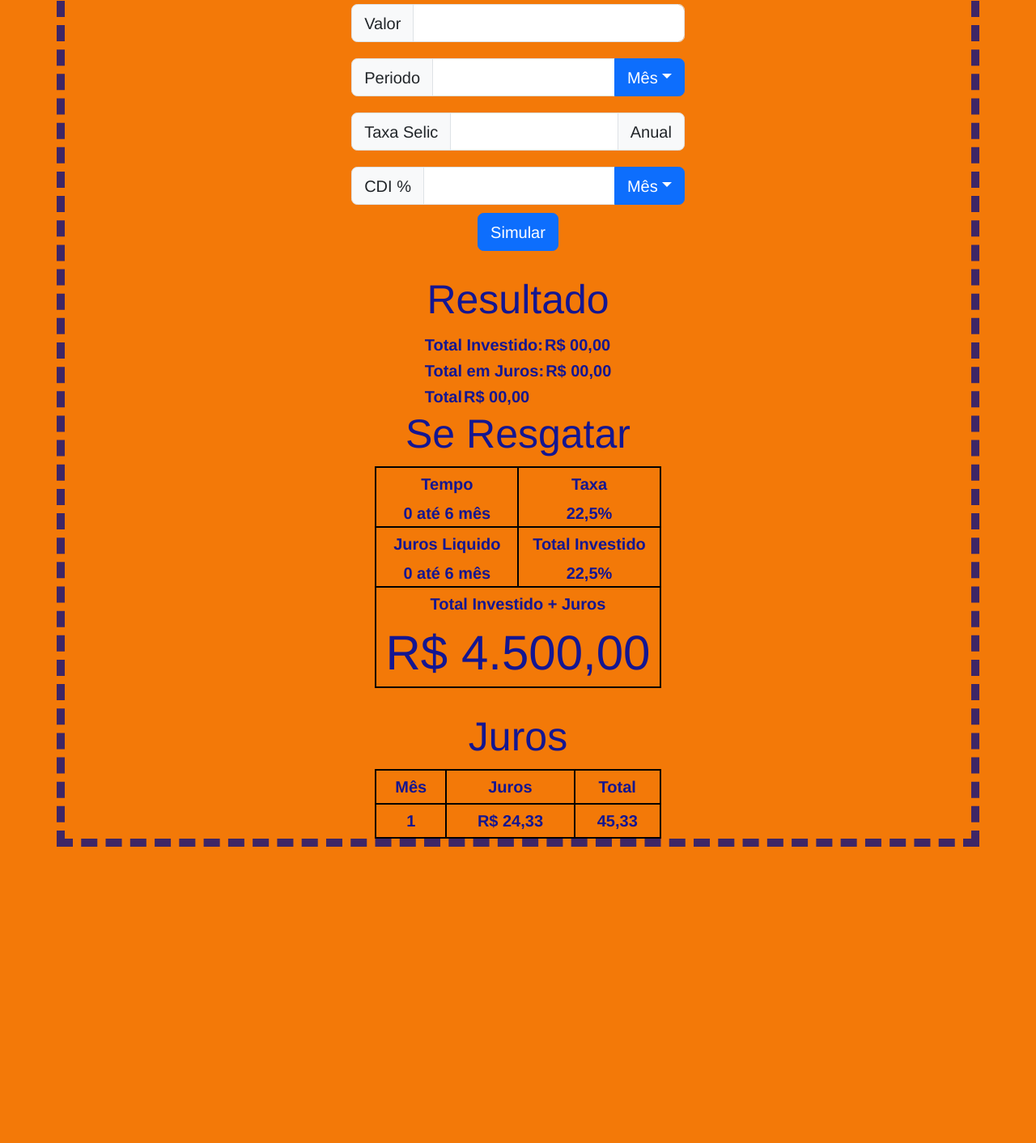
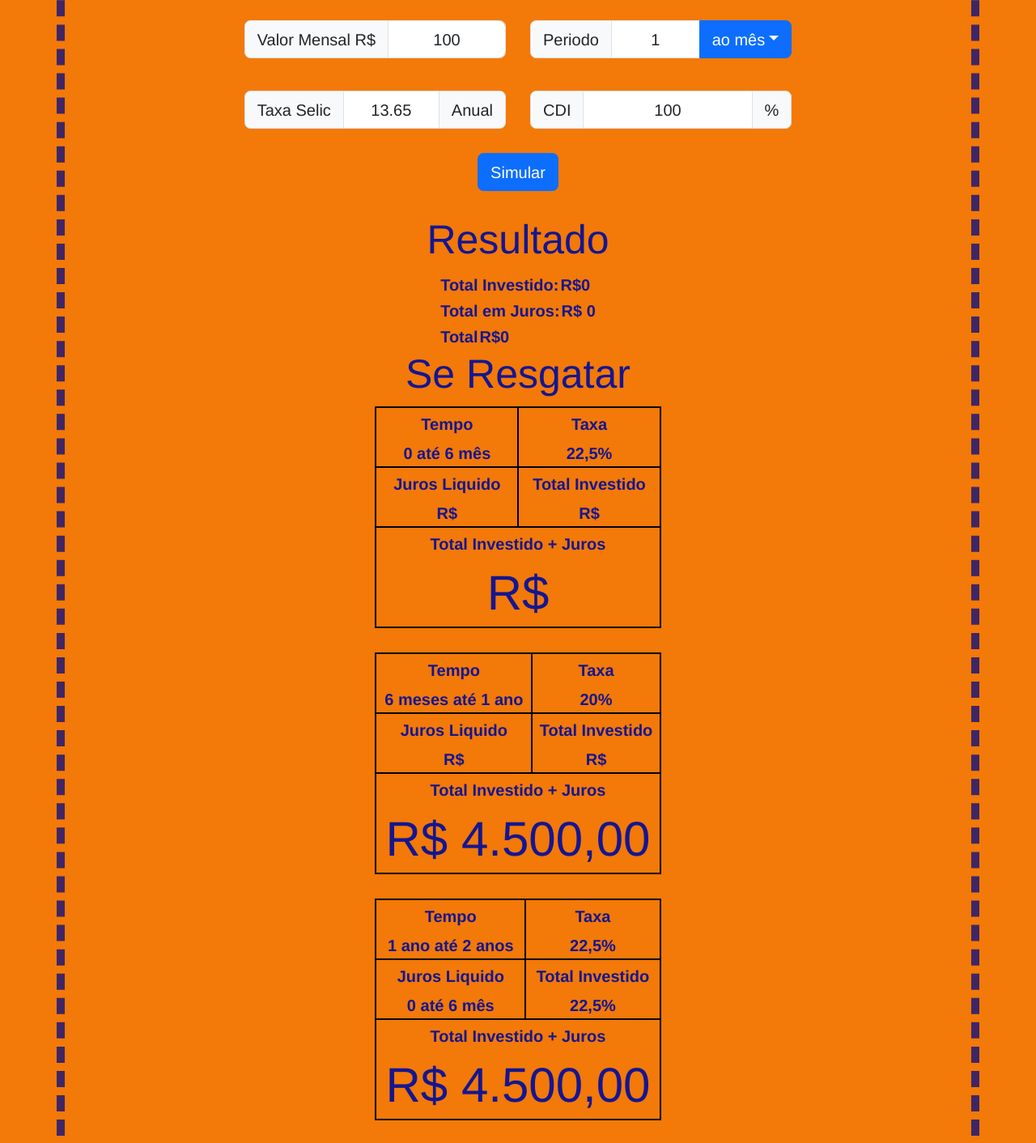
Before and after one commit to melguelor/consultoria, a React (Create React App) app: page /CDB in a window 1280 px wide. Shown: the part 180-1592 px from the top of the page at 81% size. Before the commit the page ends 1226 px from the top, so only its background shows below. Built offline with nearby package versions, Linux system fonts and the light colour scheme.

Commit message:
cdb resposivo e inicio das contas

```diff
--- a/src/Home/home.js
+++ b/src/Home/home.js
@@ -311,13 +311,13 @@ function App() {
                 <Card.Body className='card_corpo text-light'>
                 <Card.Img variant="top" src={logo} className="mx-auto"/>
                 <p className="text-light">Consultoria completa sobre Investimento e Educação financeira</p>
-                <h1>R$450,00</h1>
+                <h1>---</h1>
                 <p className="text-light">ou</p>
-                <h1>12 x   46,54</h1>
+                <h1>12 X ---</h1>
 
                 </Card.Body>
                 <Card.Footer>
-                  <Link to="https://pag.ae/7ZxWYu1TH">
+                  <Link to="/">
                   <Button className=' btn btn-success border'>GARANTA SUA CONSCIÊNCIA FINANÇEIRA</Button>
                   </Link>
                 </Card.Footer>
--- a/src/Simuladores/RendaFixa/CDB.js
+++ b/src/Simuladores/RendaFixa/CDB.js
@@ -1,77 +1,129 @@
 import { Button, Col, Container, DropdownButton, Form, InputGroup, Row, Table, Dropdown } from "react-bootstrap"
 import Pagina from "../../Modelo/Pagina"
 import '../simulador.css'
+import { useState } from "react";
 
 export default function CDB(props)
 {
+//simulador CDB
+    const [conteudoVisivel, setConteudoVisivel] = useState(false);
+    const [valor, setValor] = useState(100);
+    const [periodo, setPeriodo] = useState(1);
+    const [periodo_tipo, setPeriodo_tipo] = useState("ao mês");
+    const [taxaSelic, setTaxaSelic] = useState('13.65');
+    const [cdi, setCdi] = useState(100);
+
+    //Resultado
+        const [totalInvestido,setTotalInvestido] = useState(Number)
+        const [totalJuros,setTotalJuros] = useState(Number)
+
+/// o valor da taxa selic depois mudar para o fetch!!!!
+function calculos()
+{
+    let montante = 0,
+          capital =valor,
+          tempo = periodo,
+          taxa = (periodo_tipo === "ao ano"? taxaSelic: taxaSelic/12)/100
+
+        const tempo_convertido = periodo_tipo === " ao ano"? 12 * tempo : tempo
+             capital = capital * tempo_convertido
+          if(periodo_tipo == "ao ano")
+               setTotalInvestido((capital).toFixed(2))
+        else if(periodo_tipo == "ao mês")
+                    setTotalInvestido( capital)
+               montante  = capital *  Math.pow((1 + taxa), tempo_convertido)
+
+            setTotalJuros((montante - capital).toFixed(2))
+          console.log(tempo_convertido)
+}
 
 
+    function mudaPeriodoTipo(value)
+    {
+
+        setPeriodo_tipo(value)
+
+    }
+
+
+
+    const [valorAtualSelic,setvalorAtualSelic] = useState('')
+
+//1178
+function getValorCDI()
+{fetch('https://api.bcb.gov.br/dados/serie/bcdata.sgs.4389/dados?formato=json')
+        .then(response => response.json())
+         .then(data => {
+
+            const ultimoValorAnual = data[data.length - 1].valor;
+            setvalorAtualSelic(ultimoValorAnual)
+
+        })
+        .catch(error => {
+            console.error('Erro ao obter a taxa Selic anual:', error);
+        })
+}
 
 //{selection === 'mes' ? 'Mês' : 'Ano'}
     return(
         <Pagina>
 
             <Container className="col-12  mt-1">
+
                 <h1>Simulador CDB</h1>
                <Form className=" mx-auto ">
-               <Row className="col-sm-5 mx-auto">
-                <Col>
+               <Row className="col-lg-8 mx-auto">
+                <Col sm={6} className="mt-3">
                     <InputGroup >
-                        <InputGroup.Text >Valor</InputGroup.Text>
-                        <Form.Control  />
+                        <InputGroup.Text >Valor Mensal R$</InputGroup.Text>
+                        <Form.Control  value={valor} onChange={(e) => setValor(e.target.value)} className="text-center"/>
                     </InputGroup>
 
                 </Col>
+                <Col  sm={6} className="mt-3">
+                                    <InputGroup>
+                                        <InputGroup.Text >Periodo</InputGroup.Text>
+                                        <Form.Control  value={periodo} onChange={(e) => setPeriodo(e.target.value)}   className="text-center"/>
 
+                                        <DropdownButton  title={periodo_tipo === "ao ano"? "ao ano":"ao mês"} className="botao btn-roxo" value={periodo_tipo} onSelect={mudaPeriodoTipo}>
+                                            <Dropdown.Item eventKey="ao ano">ao ano</Dropdown.Item>
+                                            <Dropdown.Item eventKey="ao mês">ao mês</Dropdown.Item>
+                                        </DropdownButton>
+                                    </InputGroup>
+
+                                </Col>
                 </Row>
 
-                <Row className="col-sm-5 mx-auto mt-3 ">
-                <Col>
-                    <InputGroup >
-                        <InputGroup.Text >Periodo</InputGroup.Text>
-                        <Form.Control  />
 
-                        <DropdownButton  title="Mês" className="botao btn-roxo">
-                            <Dropdown.Item >ao ano</Dropdown.Item>
-                            <Dropdown.Item>ao mês</Dropdown.Item>
-                        </DropdownButton>
-                    </InputGroup>
 
-                </Col>
-
-                </Row>
-
-                <Row className="col-sm-5 mx-auto mt-3">
-                <Col>
+                <Row className="col-lg-8 mx-auto mt-3">
+                <Col sm={6} className="mt-3">
                     <InputGroup >
                         <InputGroup.Text >Taxa Selic</InputGroup.Text>
-                        <Form.Control  />
+                        <Form.Control value={taxaSelic}  className="text-center"/>
                         <InputGroup.Text >Anual</InputGroup.Text>
                     </InputGroup>
 
                 </Col>
+ <Col sm={6} className="mt-3">
+                    <InputGroup >
+                        <InputGroup.Text >CDI </InputGroup.Text>
+                        <Form.Control  value={cdi} onChange={(e)=> setCdi(e.target.value)}  className="text-center"/>
+                        <InputGroup.Text >%</InputGroup.Text>
+
+                    </InputGroup>
+
+                </Col>
+                </Row>
+
+
+                <Row className="col-lg-5 mx-auto mt-3">
+
 
                 </Row>
 
 
-                <Row className="col-sm-5 mx-auto mt-3">
-                <Col>
-                    <InputGroup >
-                        <InputGroup.Text >CDI %</InputGroup.Text>
-                        <Form.Control  />
-
-                        <DropdownButton  title="Mês">
-                            <Dropdown.Item  >ao ano</Dropdown.Item>
-                            <Dropdown.Item>ao mes</Dropdown.Item>
-                        </DropdownButton>
-                    </InputGroup>
-
-                </Col>
-
-                </Row>
-
-
-            <Button className="mt-2 mb-4 ">Simular</Button>
+            <Button className="mt-2 mb-4 " onClick={calculos}>Simular</Button>
            </Form>
            <Row>
             <Col>
@@ -80,34 +132,40 @@ export default function CDB(props)
                 <tr>
                     <tbody>
                         <td>Total Investido: </td>
-                        <td>R$ 00,00</td>
+                        <td>R${totalInvestido}</td>
                     </tbody>
                 </tr>
 
                 <tr>
                     <tbody>
                         <td>Total em Juros:</td>
-                        <td>R$ 00,00</td>
+                        <td>R$ {totalJuros}</td>
                     </tbody>
                 </tr>
 
                 <tr>
                     <tbody>
                         <td>Total</td>
-                        <td>R$ 00,00</td>
+                        <td>R${ totalInvestido * totalJuros}</td>
                     </tbody>
                 </tr>
             </table>
             </Col>
            </Row>
 
-           <Row className="d-flex col-sm-4 mx-auto mb-4">
+
+
+
+
+
+
+           <Row className="d-flex col-lg-4 mx-auto mb-4 resgatar" >
 
 
            <h1>Se Resgatar</h1>
 
 
-            <table className=" mx-auto"    size="sm" >
+            <table className=" mx-auto"    size="lg" >
             <thead className="tabela ">
             <tr  className=" ">
                 <th className=" borda  p-1 border-bottom-0" colSpan={2}>Tempo</th>
@@ -120,6 +178,165 @@ export default function CDB(props)
             <tbody>
             <tr>
                 <td  className="borda border-top-0 " colSpan={2}>0 até 6 mês</td>
+                <td className="borda border-top-0 " colSpan={1}>22,5%</td>
+
+
+            </tr>
+
+
+
+
+
+
+            </tbody>
+
+            <thead className="tabela ">
+            <tr >
+                <th className="borda border-bottom-0 p-1" colSpan={2}>Juros Liquido</th>
+                <th className="borda border-bottom-0" colSpan={1}>Total Investido</th>
+
+
+
+            </tr>
+            </thead>
+
+            <tbody>
+            <tr>
+                <td  className="borda border-top-0 " colSpan={2}>R$</td>
+                <td className="borda border-top-0 " colSpan={1}>R$</td>
+
+
+            </tr>
+
+            <tr >
+                <td className="borda border-bottom-0 p-1" colSpan={3}>Total Investido + Juros</td>
+            </tr>
+            <tr >
+                <td className="borda border-top-0 p-1 display-5" colSpan={3}>R$ </td>
+            </tr>
+            </tbody>
+
+            </table>
+
+            <table className=" mx-auto mt-4"    size="lg" >
+            <thead className="tabela ">
+            <tr  className=" ">
+                <th className=" borda  p-1 border-bottom-0" colSpan={2}>Tempo</th>
+                <th className=" borda border-bottom-0 p-1" colSpan={1}>Taxa</th>
+
+
+            </tr>
+            </thead>
+
+            <tbody>
+            <tr>
+                <td  className="borda border-top-0 " colSpan={2}>6 meses até 1 ano</td>
+                <td className="borda border-top-0 " colSpan={1}>20%</td>
+
+
+            </tr>
+
+
+
+
+
+
+            </tbody>
+
+            <thead className="tabela ">
+            <tr >
+                <th className="borda border-bottom-0 p-1" colSpan={2}>Juros Liquido</th>
+                <th className="borda border-bottom-0" colSpan={1}>Total Investido</th>
+
+
+
+            </tr>
+            </thead>
+
+            <tbody>
+            <tr>
+                <td  className="borda border-top-0 " colSpan={2}>R${}</td>
+                <td className="borda border-top-0 " colSpan={1}>R${}</td>
+
+
+            </tr>
+
+            <tr >
+                <td className="borda border-bottom-0 p-1" colSpan={3}>Total Investido + Juros</td>
+            </tr>
+            <tr >
+                <td className="borda border-top-0 p-1 display-5" colSpan={3}>R$ 4.500,00</td>
+            </tr>
+            </tbody>
+
+            </table>
+
+            <table className=" mx-auto mt-4"    size="lg" >
+            <thead className="tabela ">
+            <tr  className=" ">
+                <th className=" borda  p-1 border-bottom-0" colSpan={2}>Tempo</th>
+                <th className=" borda border-bottom-0 p-1" colSpan={1}>Taxa</th>
+
+
+            </tr>
+            </thead>
+
+            <tbody>
+            <tr>
+                <td  className="borda border-top-0 " colSpan={2}>1 ano até 2 anos</td>
+                <td className="borda border-top-0 " colSpan={1}>22,5%</td>
+
+
+            </tr>
+
+
+
+
+
+
+            </tbody>
+
+            <thead className="tabela mt-4">
+            <tr >
+                <th className="borda border-bottom-0 p-1" colSpan={2}>Juros Liquido</th>
+                <th className="borda border-bottom-0" colSpan={1}>Total Investido</th>
+
+
+
+            </tr>
+            </thead>
+
+            <tbody>
+            <tr>
+                <td  className="borda border-top-0 " colSpan={2}>0 até 6 mês</td>
+                <td className="borda border-top-0 " colSpan={1}>22,5%</td>
+
+
+            </tr>
+
+            <tr >
+                <td className="borda border-bottom-0 p-1" colSpan={3}>Total Investido + Juros</td>
+            </tr>
+            <tr >
+                <td className="borda border-top-0 p-1 display-5" colSpan={3}>R$ 4.500,00</td>
+            </tr>
+            </tbody>
+
+            </table>
+
+            <table className=" mx-auto mt-4"    size="lg" >
+            <thead className="tabela ">
+            <tr  className=" ">
+                <th className=" borda  p-1 border-bottom-0" colSpan={2}>Tempo</th>
+                <th className=" borda border-bottom-0 p-1" colSpan={1}>Taxa</th>
+
+
+            </tr>
+            </thead>
+
+            <tbody>
+            <tr>
+                <td  className="borda border-top-0 " colSpan={2}>acima de 2 anos</td>
                 <td className="borda border-top-0 " colSpan={1}>22,5%</td>
 
 
@@ -160,6 +377,7 @@ export default function CDB(props)
 
             </table>
 
+
             </Row>
 
 
@@ -170,15 +388,13 @@ export default function CDB(props)
 
 
 
-
-
-            <Row className="d-flex col-sm-4 mx-auto">
+            <Row className="d-flex col-lg-4 mx-auto">
 
 
 
                     <h1>Juros</h1>
 
-                <table className=" mx-auto"    size="sm" >
+                <table className=" mx-auto"    size="lg" >
             <thead className="tabela ">
                 <tr  className="borda ">
                     <th className="borda p-1" >Mês</th>
```
